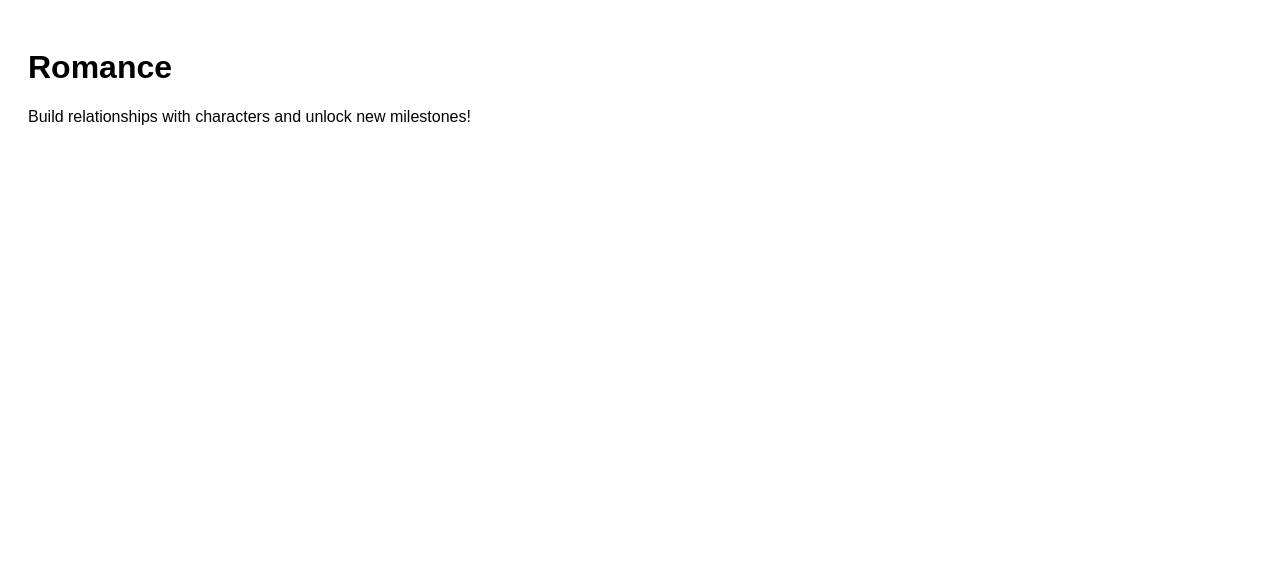
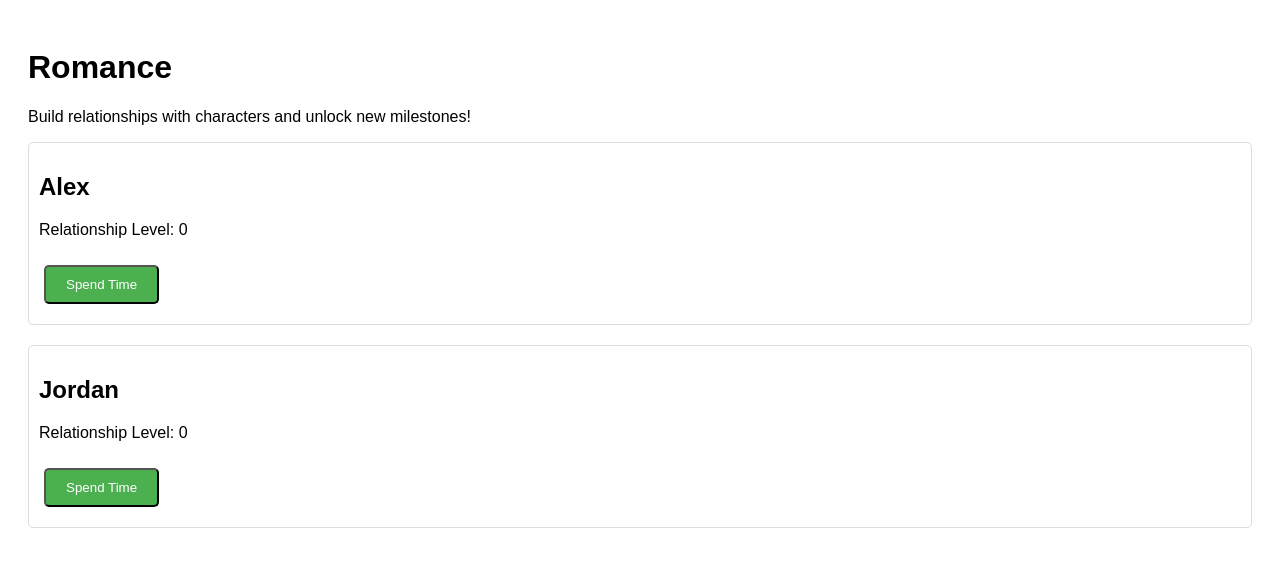
Before and after one commit to Toonigy/world-of-life, a plain HTML site: page romance.html in a window 1280 px wide. Drawn offline with Linux system fonts and the light colour scheme.

Commit message:
Update romance.html

```diff
--- a/romance.html
+++ b/romance.html
@@ -11,6 +11,9 @@
         }
         .character {
             margin-bottom: 20px;
+            border: 1px solid #ddd;
+            padding: 10px;
+            border-radius: 5px;
         }
         .button {
             display: inline-block;
@@ -37,7 +40,6 @@
     <div id="characters"></div>
 
     <script>
-<script>
         // Example character data
         const characters = [
             { id: "alex", name: "Alex", relationshipLevel: 0 },
@@ -48,7 +50,7 @@
         if (!localStorage.getItem("relationships")) {
             const initialRelationships = {};
             characters.forEach(char => {
-            initialRelationships[char.id] = { name: char.name, level: 0 }; // Initialize with numeric level
+                initialRelationships[char.id] = { name: char.name, level: 0 };
             });
             localStorage.setItem("relationships", JSON.stringify(initialRelationships));
         }
@@ -98,6 +100,7 @@
         // Propose to a character
         function propose(charId) {
             alert(`You proposed to ${relationships[charId].name}!`);
+            // You can add additional logic here for marriage, etc.
         }
 
         // Initial load
```
Lines whose indentation alone changed are shown as unchanged.
